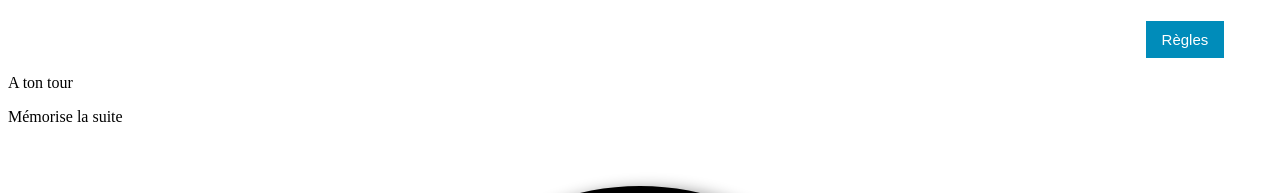
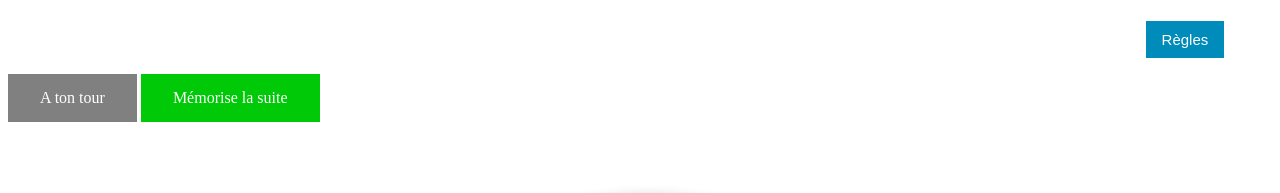
Before and after one commit to Meiglord/Super-Simon-JS, a plain HTML site: page index.html in a window 1280 px wide. Both pictures are taken after a click on the button "Jouer". Shown: the top 193 px of the page. Drawn offline with Linux system fonts and the light colour scheme.

Commit message:
petites updates

```diff
--- a/index.html
+++ b/index.html
@@ -48,9 +48,9 @@
 </div>
 
 
-<div>
-    <p id="monTour">A ton tour</p>
-    <p id="IATour">Mémorise la suite</p>
+<div class="zebi">
+    <p class="turn" id="monTour">A ton tour</p>
+    <p class="turn" id="IATour">Mémorise la suite</p>
 
 </div>
 
--- a/main.js
+++ b/main.js
@@ -15,6 +15,14 @@ let antiClickStart = document.getElementById("start");
 // on crée une variable vitesse
 let speed = 1400
 
+// Pour éviter les bugs
+
+let GameOn = false
+
+// Pour éviter que le joueur joue si il n'a pas à jouer (pendant que l'IA joue par exemple)
+
+let playerTurn = 0
+console.log(playerTurn)
 // fonction wait. ne pas oublier les async quand on l'utilise !
 
 function sleep(ms) {
@@ -31,13 +39,15 @@ async function start(){
     await sleep(800)
     randomColorButtonStock= []
     antiClick.classList.remove("blocus");
-    console.log('Jeu commencé') // je vérifie que la fonction est bien lancée
+    GameOn = true
+    console.log('Jeu commencé ' + GameOn) // je vérifie que la fonction est bien lancée
     newTurn() // On lance le jeu
 }
 
 // Reset de la partie quand le joueur clique
 
 async function reset(){
+    GameOn = false
     randomColorButtonStock = [] // On remet à Zéro le tableau qui stockait la suite générée aléatoirement
     colorButtonStock = [] // idem pour le tableau qui stockait la suite que le joueur a entrée
     speed = 1700
@@ -46,7 +56,8 @@ async function reset(){
     antiClickStart.classList.remove("blocus"); // J'enlève la class qui empêche le joueur de cliquer sur Start
     console.log(randomColorButtonStock, colorButtonStock) // je vérifie que les tableaux soient bien vide
     await sleep(400)
-    playerTurn = false
+    playerTurn = 0
+    console.log(playerTurn)
 }
 
 /* Je veux ne lancer la fonction QUE quand Start est lancé, et donc générer un nombre qui sera push dans l'array*/
@@ -102,11 +113,12 @@ async function compare(){
         }
         i++;
     });
-    if (randomColorButtonStock.length == colorButtonStock.length ){
+    if (randomColorButtonStock.length == colorButtonStock.length && GameOn == true ){
         console.log('Bien joué')
         await sleep(100)
         newTurn()
     }
+    playerTurn = false
 }
 
 
@@ -162,33 +174,29 @@ async function newTurn(){
         clignotement(document.getElementById(randomColorButtonStock[i]))
         await sleep(speed)
     }
-    let playerTurn = true
+    playerTurn = 1
 
 }
 
 // Fonction qui s'active quand le joueur perd
 function lose(){
     modalLose.style.display = "block";
+    GameOn = false
     reset()
 
 }
 
 // Si c'est au joueur ou à l'IA de jouer
-
-
-
-
-/*
 switch (playerTurn) {
-    case true:
+    case 1:
         antiClick.classList.remove("blocus")
         document.getElementById('monTour').style.background = "rgb(0, 201, 7)"
-        document.getElementById('IATour').style.display ="";
+        document.getElementById('IATour').style.background ="grey";
     break;
 
-    case false:
+    case 0:
         antiClick.classList.add("blocus")
         document.getElementById('IATour').style.background = "rgb(0, 201, 7)"
-        document.getElementById('monTour').style.display="";
+        document.getElementById('monTour').style.background="grey";
     break;
-}*/
+}
--- a/style.css
+++ b/style.css
@@ -86,6 +86,24 @@
     cursor: pointer;
 }
 
+/* Tours */
+.zebi{
+    margin: auto;
+}
+
+.turn {
+
+    display: block;
+    margin-left: auto;
+    margin-right: auto;
+    border: none;
+    color: white;
+    padding: 15px 32px;
+    text-align: center;
+    text-decoration: none;
+    display: inline-block;
+    font-size: 16px;
+}
 
 /* Score */
 
```
